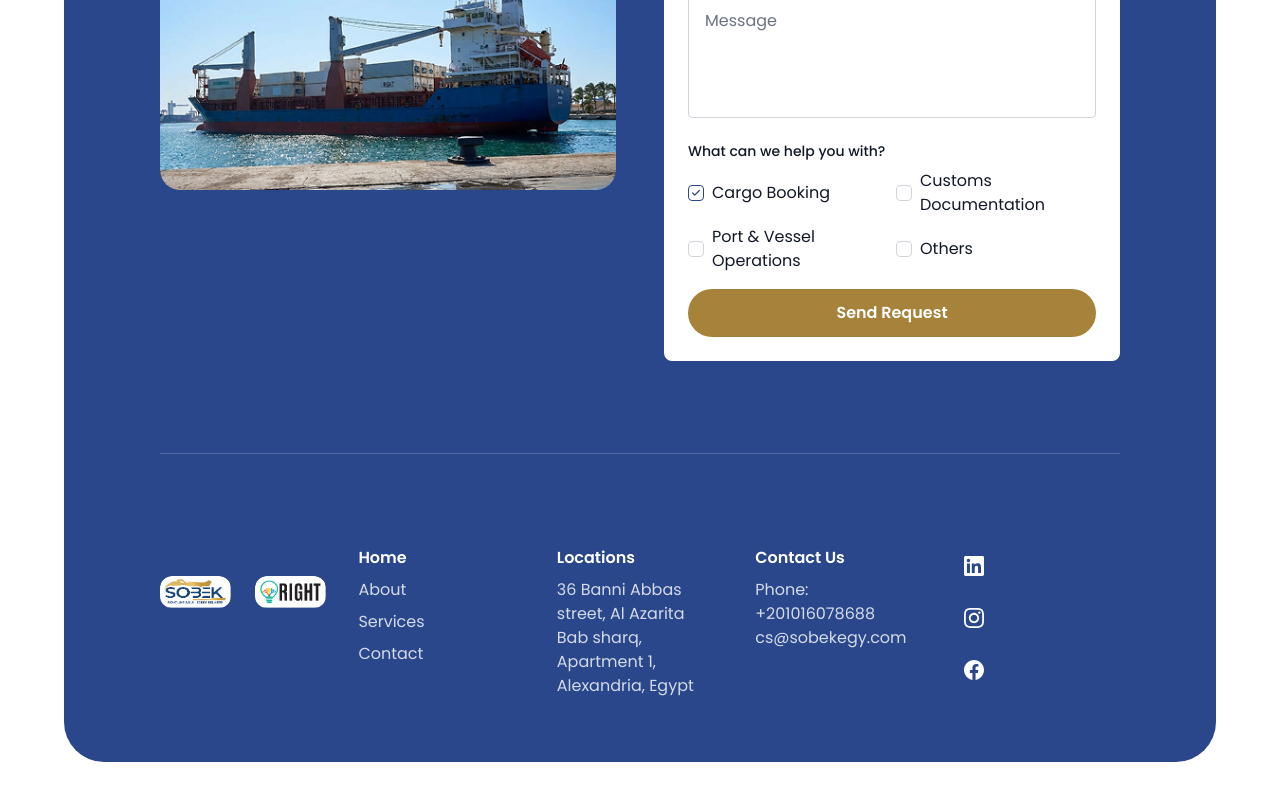
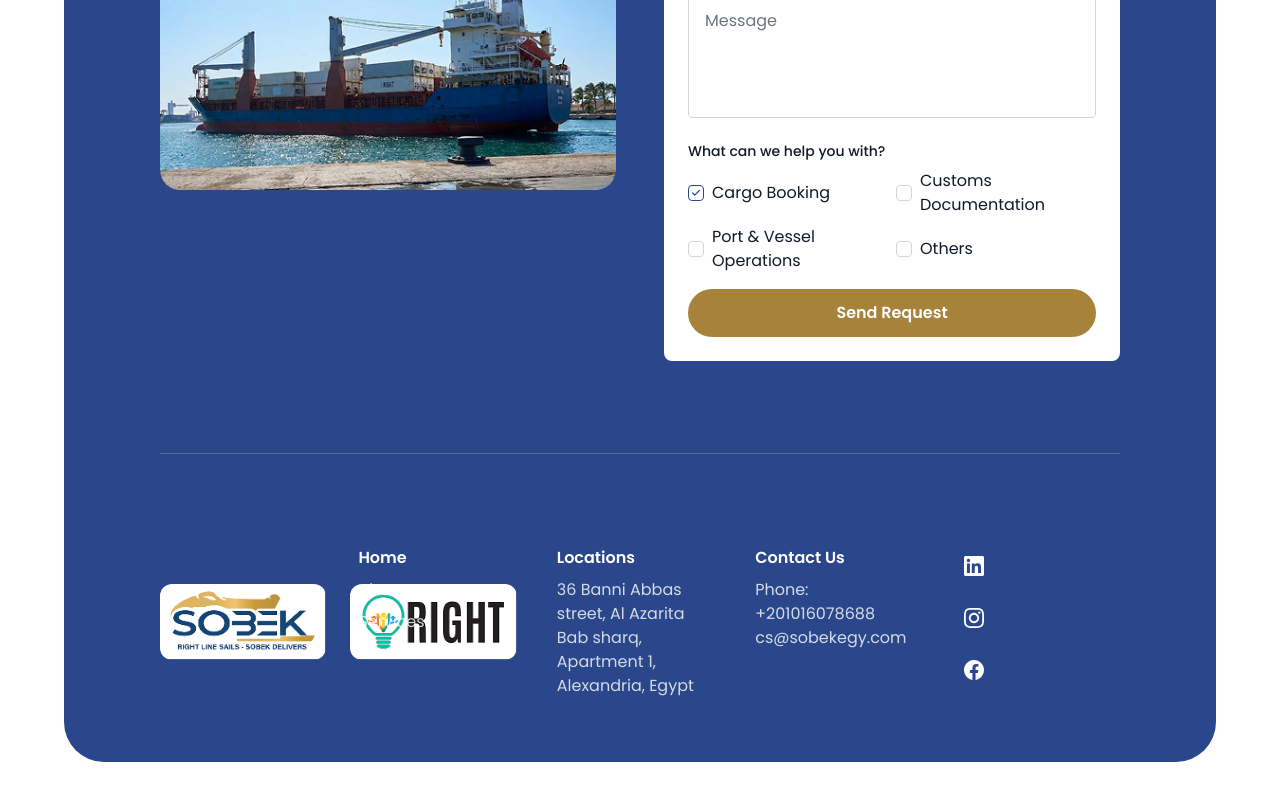
Before and after one commit to Mostafa-Aboheaba/sobek, a Next.js app: page / in a window 1280 px wide. Shown: the part 6323-7123 px from the top of the page. Built offline with nearby package versions, Linux system fonts and the light colour scheme.

Commit message:
Remove wrapper divs from logos and set image dimensions directly: width 202px, height 92px

```diff
--- a/components/GetInTouch.tsx
+++ b/components/GetInTouch.tsx
@@ -248,26 +248,22 @@ const GetInTouch = () => {
           <div className="grid grid-cols-1 sm:grid-cols-2 lg:grid-cols-5 gap-6 md:gap-8">
             {/* Logos */}
             <div className="flex items-center gap-4 sm:gap-6">
-              <div className="relative overflow-hidden" style={{ width: '202.2701416015625px', height: '92.28339385986328px', borderRadius: '12px' }}>
               <SafeImage
                 src="/logo/sobek-white.png"
                 alt="Sobek Logo"
-                  width={202.2701416015625}
-                  height={92.28339385986328}
+                width={202}
+                height={92}
                 className="object-contain"
                 style={{ borderRadius: '12px' }}
               />
-              </div>
-              <div className="relative overflow-hidden" style={{ width: '202.2701416015625px', height: '92.28339385986328px', borderRadius: '12px' }}>
               <SafeImage
                 src="/logo/right-white.png"
                 alt="Right Line Logo"
-                  width={202.2701416015625}
-                  height={92.28339385986328}
+                width={202}
+                height={92}
                 className="object-contain"
                 style={{ borderRadius: '12px' }}
               />
-              </div>
             </div>
 
             {/* Navigation Links */}
```
Lines whose indentation alone changed are shown as unchanged.
